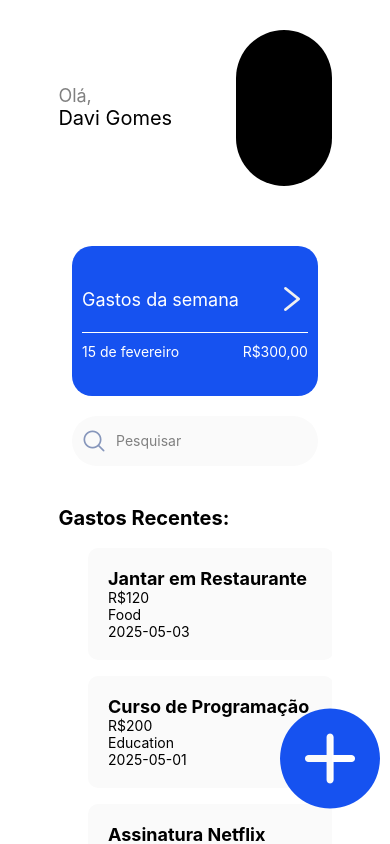
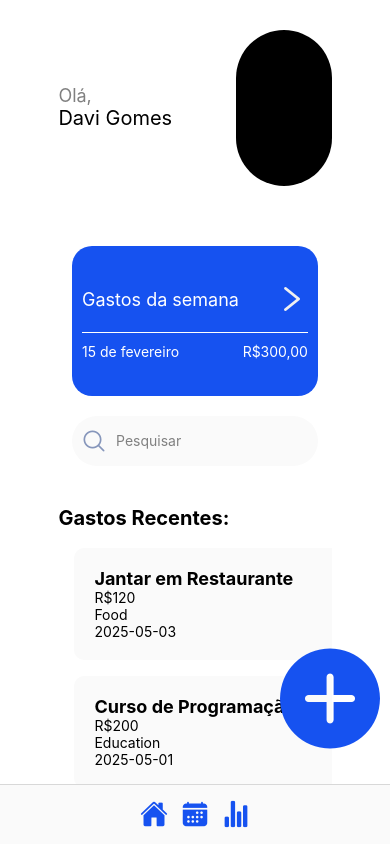
Before and after one commit to gabrielvedova/coinbasemobile, a React Native app in the folder CoinBase/: screen /HomeStack in a window 390 px wide. Built offline with nearby package versions, Linux system fonts and the light colour scheme.

Commit message:
add(TabNavigation): implement bottom tab navigation and stack navigation structure

```diff
--- a/CoinBase/src/App.js
+++ b/CoinBase/src/App.js
@@ -1,17 +1,13 @@
 import { StatusBar } from "expo-status-bar";
-import { StyleSheet, Text, View, SafeAreaView } from "react-native";
 
-import style from "./Style";
-import Home from "./views/Home";
-import AddGasto from "./views/AddGasto";
-import Navigation from "./Navigation";
+import StackNavigatior from "./StackNavigatior";
+import TabNavigator from "./TabNavigator";
+import { NavigationContainer } from "@react-navigation/native";
 
 export default function App() {
-  return <Navigation />;
+  return (
+    <NavigationContainer>
+      <TabNavigator />
+    </NavigationContainer>
+  );
 }
-
-const styles = StyleSheet.create({
-  container: {
-    ...style.style.container,
-  },
-});
--- a/CoinBase/src/Navigation.js
+++ /dev/null
@@ -1,29 +0,0 @@
-import React from "react";
-import { NavigationContainer } from "@react-navigation/native";
-import { createNativeStackNavigator } from "@react-navigation/native-stack";
-
-import Home from "./views/Home";
-import AddGasto from "./views/AddGasto";
-import ExpenseDetails from "./views/ExpenseDetails";
-
-const Stack = createNativeStackNavigator();
-
-export default function Navigation() {
-  return (
-    <NavigationContainer>
-      <Stack.Navigator initialRouteName="Home">
-        <Stack.Screen
-          name="Home"
-          component={Home}
-          options={{ headerShown: false }}
-        />
-        <Stack.Screen
-          name="AddGasto"
-          component={AddGasto}
-          options={{ title: "Novo Gasto" }}
-        />
-        <Stack.Screen name="ExpenseDetails" component={ExpenseDetails} />
-      </Stack.Navigator>
-    </NavigationContainer>
-  );
-}
--- /dev/null
+++ b/CoinBase/src/StackNavigatior.js
@@ -0,0 +1,27 @@
+import React from "react";
+import { NavigationContainer } from "@react-navigation/native";
+import { createNativeStackNavigator } from "@react-navigation/native-stack";
+
+import Home from "./views/Home";
+import AddGasto from "./views/AddGasto";
+import ExpenseDetails from "./views/ExpenseDetails";
+
+const Stack = createNativeStackNavigator();
+
+export default (props) => {
+  return (
+    <Stack.Navigator initialRouteName="Home">
+      <Stack.Screen
+        name="Home"
+        component={Home}
+        options={{ headerShown: false }}
+      />
+      <Stack.Screen
+        name="AddGasto"
+        component={AddGasto}
+        options={{ title: "Novo Gasto" }}
+      />
+      <Stack.Screen name="ExpenseDetails" component={ExpenseDetails} />
+    </Stack.Navigator>
+  );
+};
--- /dev/null
+++ b/CoinBase/src/TabNavigator.js
@@ -0,0 +1,84 @@
+import React from "react";
+import { View, StyleSheet } from "react-native";
+import { createBottomTabNavigator } from "@react-navigation/bottom-tabs";
+import StackNavigatior from "./StackNavigatior";
+import Reports from "./views/Reports";
+import ExpensesHistory from "./views/ExpensesHistory";
+
+import Style from "./Style";
+
+import Ionicons from "@expo/vector-icons/Ionicons";
+
+const Tab = createBottomTabNavigator();
+
+export default (props) => {
+  return (
+    <Tab.Navigator
+      screenOptions={{
+        headerShown: false,
+        tabBarStyle: {
+          backgroundColor: "#FAFAFA",
+          height: 60,
+          justifyContent: "center", // Centraliza o conteúdo da barra
+          alignItems: "center",
+        },
+        tabBarIconStyle: {
+          justifyContent: "center",
+          alignItems: "center",
+          height: "100%",
+        },
+      }}
+    >
+      <Tab.Screen
+        name="HomeStack"
+        component={StackNavigatior}
+        options={{
+          tabBarShowLabel: false,
+          tabBarIcon: () => (
+            <View style={styles.iconWrapper}>
+              <Ionicons name="home" size={28} color={Style.colors.blue} />
+            </View>
+          ),
+        }}
+      />
+      <Tab.Screen
+        name="History"
+        component={ExpensesHistory}
+        options={{
+          tabBarShowLabel: false,
+          tabBarIcon: () => (
+            <View style={styles.iconWrapper}>
+              <Ionicons name="calendar" size={28} color={Style.colors.blue} />
+            </View>
+          ),
+        }}
+      />
+      <Tab.Screen
+        name="Reports"
+        component={Reports}
+        options={{
+          tabBarShowLabel: false,
+          tabBarIcon: () => (
+            <View style={styles.iconWrapper}>
+              <Ionicons
+                name="stats-chart"
+                size={28}
+                color={Style.colors.blue}
+              />
+            </View>
+          ),
+        }}
+      />
+    </Tab.Navigator>
+  );
+};
+
+const styles = StyleSheet.create({
+  iconWrapper: {
+    flex: 1,
+    height: "100%",
+    justifyContent: "center",
+    alignItems: "center",
+    //marginTop: 5,
+  },
+});
--- a/CoinBase/src/components/Home/ListRecentsExpenses.js
+++ b/CoinBase/src/components/Home/ListRecentsExpenses.js
@@ -15,6 +15,7 @@ export default function ListRecentsExpenses() {
     <TouchableOpacity
       style={styles.item}
       onPress={() => navigation.navigate("ExpenseDetails", { expense: item })}
+      key={item.id}
     >
       <Text style={{ fontSize: 18, fontWeight: "bold" }}>{item.title}</Text>
       <Text>R${item.price}</Text>
@@ -26,7 +27,7 @@ export default function ListRecentsExpenses() {
   return (
     <>
       <Text style={styles.titleRecentsExpensives}>Gastos Recentes:</Text>
-      <View style={{ width: "90%" }}>
+      <View style={{ width: "100%" }}>
         {recentsExpenses.map((item) => renderItem({ item }))}
       </View>
     </>
--- a/CoinBase/src/views/ExpenseDetails.js
+++ b/CoinBase/src/views/ExpenseDetails.js
@@ -24,6 +24,7 @@ const styles = StyleSheet.create({
     fontSize: 24,
     fontWeight: "bold",
     marginBottom: 10,
+    textAlign: "center",
   },
   text: {
     fontSize: 18,
--- /dev/null
+++ b/CoinBase/src/views/ExpensesHistory.js
@@ -0,0 +1,6 @@
+import React from "react";
+import { Text } from "react-native";
+
+export default (props) => {
+  return <Text>Histórico de compras</Text>;
+};
```
Also changed, not shown: CoinBase/package.json (+5 -4 lines), 1 other file (tests, documents, lock files or other folders).
